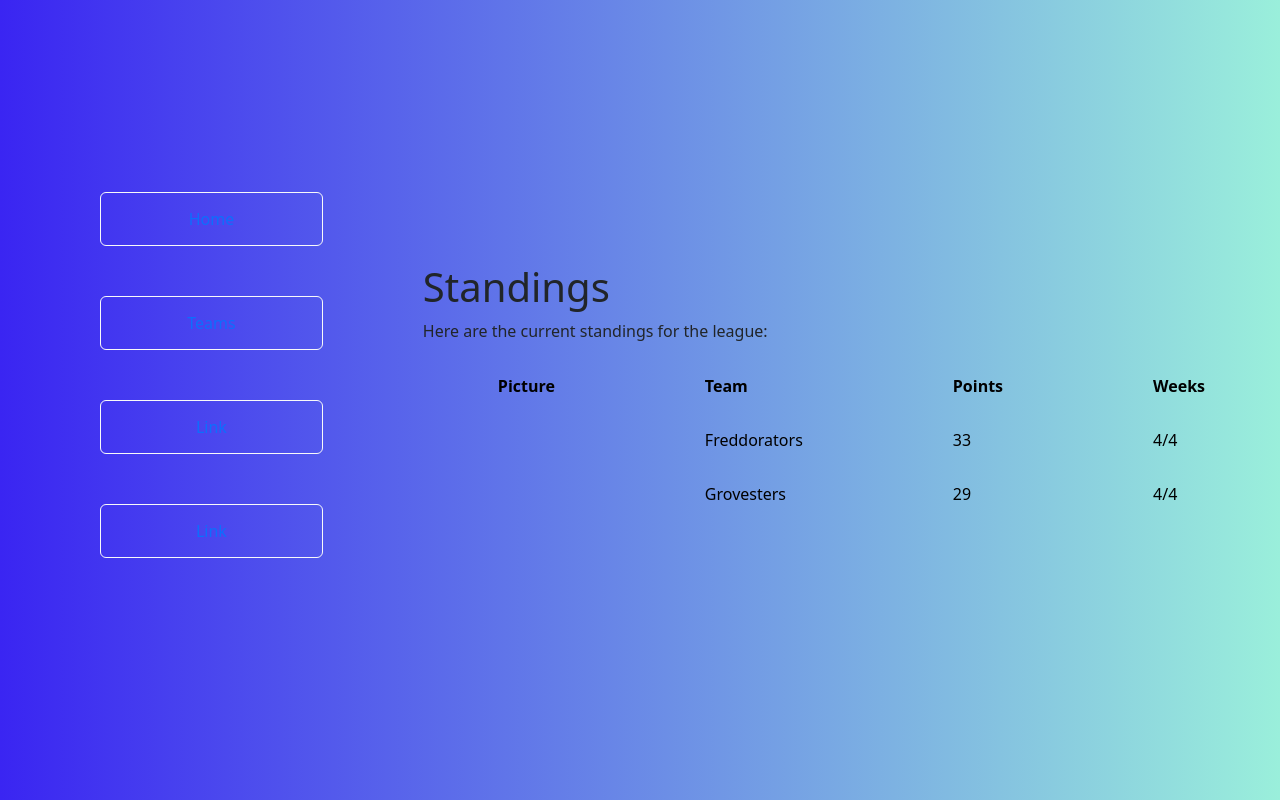
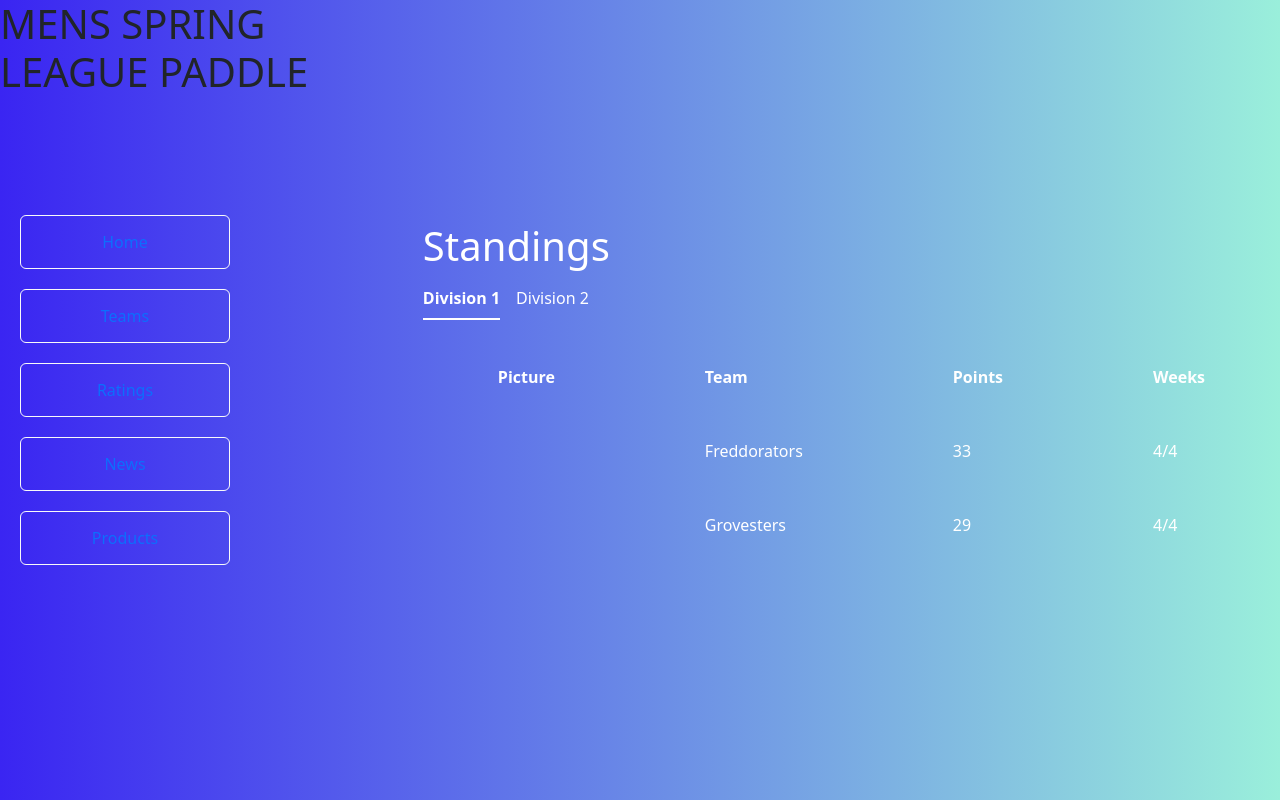
Before and after one commit to sawincp/mapta-spring-league, a Next.js app: page / in a window 1280 px wide. Built offline with nearby package versions, Linux system fonts and the light colour scheme.

Commit message:
update css files

```diff
--- a/package.json
+++ b/package.json
@@ -9,11 +9,13 @@
     "lint": "next lint"
   },
   "dependencies": {
+    "@mui/icons-material": "^7.0.2",
     "bootstrap": "^5.3.5",
     "next": "15.2.4",
     "react": "^19.0.0",
     "react-bootstrap": "^2.10.9",
-    "react-dom": "^19.0.0"
+    "react-dom": "^19.0.0",
+    "react-icons": "^5.5.0"
   },
   "devDependencies": {
     "@eslint/eslintrc": "^3",
--- a/src/app/Table.module.css
+++ b/src/app/Table.module.css
@@ -1,13 +1,26 @@
 
+
+.table-container {
+    display: flex;
+    flex-direction: column;
+    align-items: center;
+    justify-content: center;
+    min-height: 100vh;
+    color: white !important;
+}
+.standings-header {
+    display: flex;
+    flex-direction: column; /* Stack header and nav vertically */
+    align-items: flex-start; /* Left align the header content */
+    margin-bottom: 20px; /* Space between header and table */
+    width: 100%; /* Take full width */
+}
 
 .standings-table th,
 .standings-table td {
     text-align: left;
     background-color: transparent !important;
     border: none;
+    padding: 25px 75px !important;
+    color: white;
 }
-
-.standings-table th,
-.standings-table td {
-  padding: 15px 75px !important;
-}
--- a/src/app/components/home/sidenav.js
+++ b/src/app/components/home/sidenav.js
@@ -1,4 +1,5 @@
 "use client";
+
 import Nav from "react-bootstrap/Nav";
 import Button from "react-bootstrap/Button";
 
@@ -13,10 +14,13 @@ export default function Sidenav() {
           <Nav.Link eventKey="link-1">Teams</Nav.Link>
         </Button>
         <Button variant="outline-light">
-          <Nav.Link eventKey="link-2">Link</Nav.Link>
+          <Nav.Link eventKey="link-2">Ratings</Nav.Link>
         </Button>
         <Button variant="outline-light">
-          <Nav.Link eventKey={"link-3"}>Link</Nav.Link>
+          <Nav.Link eventKey={"link-3"}>News</Nav.Link>
+        </Button>
+        <Button variant="outline-light">
+          <Nav.Link eventKey={"link-3"}>Products</Nav.Link>
         </Button>
       </Nav>
     </div>
--- a/src/app/globals.css
+++ b/src/app/globals.css
@@ -1,26 +1,24 @@
-
 body {
-  /* Use flexbox for layout */
   display: flex;
-  /* Align items to the top initially (vertical alignment) */
-  align-items: center;
-  /* Align items to the start (left) horizontally */
-  justify-content: flex-start;
-  min-height: 100vh;
-  background: linear-gradient(
-    to right,
-    #3a25f2,
-    #9aefdb
-  );
-  /* Remove default body padding and margin if present */
+  background: linear-gradient(to right,
+      #3a25f2,
+      #9aefdb);
   padding: 0;
   margin: 0;
 }
 
 .sideNav-container {
- width: 450px;
- padding: 100px;
+  display: flex;
+  flex-direction: column;
+  justify-content: center; /* Center content vertically */
+  width: 250px; /* Adjust width as needed */
+  padding: 20px;
+  height: 100vh; /* Full height */
+  position: fixed; /* Keep it fixed on the left */
+  left: 0;
+  top: 0;
 }
+
 .sideNav-container button {
-  margin-bottom: 50px;
+  margin-bottom: 20px;
 }
--- a/src/app/layout.js
+++ b/src/app/layout.js
@@ -1,15 +1,12 @@
-import { Inter } from 'next/font/google';
+import { Inter } from "next/font/google";
 import "./globals.css";
-import 'bootstrap/dist/css/bootstrap.min.css';
+import "bootstrap/dist/css/bootstrap.min.css";
 import Sidenav from "./components/home/sidenav";
 
-
 const inter = Inter({
-  subsets: ['latin'],
-  display: 'swap',
+  subsets: ["latin"],
+  display: "swap",
 });
-
-
 
 export const metadata = {
   title: "MAPTA Spring League",
@@ -20,6 +17,7 @@ export default function RootLayout({ children }) {
   return (
     <html lang="en" className={inter.className}>
       <body>
+        <h1>MENS SPRING LEAGUE PADDLE</h1>
         <Sidenav />
         {children}
       </body>
--- a/src/app/page.js
+++ b/src/app/page.js
@@ -1,20 +1,40 @@
+"use client";
+
 import Table from "react-bootstrap/Table";
-import styles from './Table.module.css'
-import { Roboto_Mono } from 'next/font/google';
+import styles from "./Table.module.css";
+import { Roboto_Mono } from "next/font/google";
+
+import Nav from "react-bootstrap/Nav";
 
 export const roboto_mono = Roboto_Mono({
-  subsets: ['latin'],
-  display: 'swap',
-  variable: '--font-roboto-mono', // Define another CSS variable
+  subsets: ["latin"],
+  display: "swap",
+  variable: "--font-roboto-mono",
 });
 
+const linkStyle = {
+  color: "white",
+};
 
 export default function Home() {
   return (
-    <div className={styles['table-container']} >
-      <h1 >Standings</h1>
-      <p>Here are the current standings for the league:</p>
-      <Table className={styles['standings-table']}  bordered={false} hover>
+    <div className={styles["table-container"]}>
+      <div className={styles["standings-header"]}>
+        <h1>Standings</h1>
+        <Nav activeKey="/" variant="underline">
+          <Nav.Item>
+            <Nav.Link href="/" style={linkStyle}>
+              Division 1
+            </Nav.Link>
+          </Nav.Item>
+          <Nav.Item>
+            <Nav.Link href="/division2" style={linkStyle}>
+              Division 2
+            </Nav.Link>
+          </Nav.Item>
+        </Nav>
+      </div>
+      <Table className={styles["standings-table"]} bordered={false} hover>
         <thead>
           <tr>
             <th>Picture</th>
```
Also changed, not shown: 1 other file (tests, documents, lock files or other folders).
